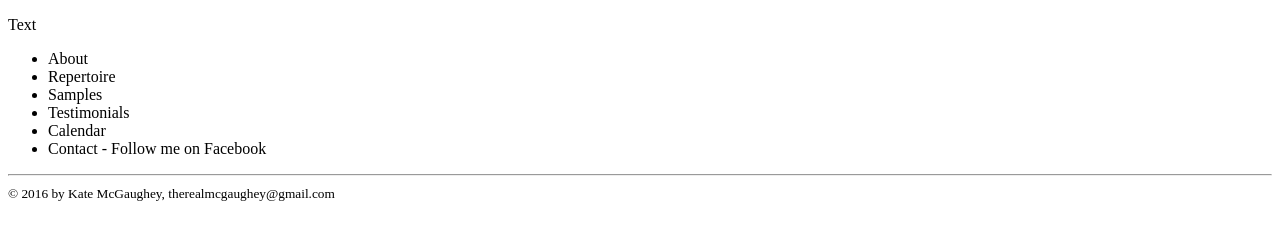
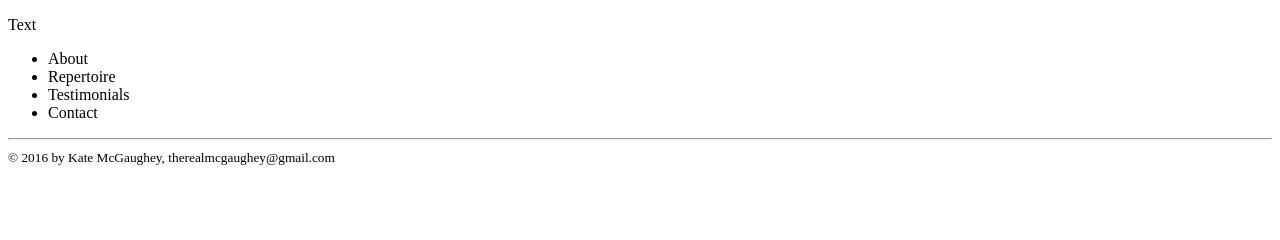
Before and after one commit to kate-mcgaughey/cynthia, a PHP site: page / in a window 1280 px wide. Shown: the part 342-582 px from the top of the page. Run offline with PHP 8.4, Linux system fonts and the light colour scheme.

Commit message:
Removed a few bullets

```diff
--- a/index.php
+++ b/index.php
@@ -10,15 +10,13 @@
 		<p>As a pianist, I have had the opportunity to play as a soloist and accompanist. My styles of piano playing include classical, jazz, pop/love songs, and ragtime. I am also available to accompany other musicians. Please note that at this time I do request that a piano or keyboard be provided for me.</p>
 		<p>Currently, I am a violinist with the Lake Geneva Symphony. In addition, I am a member of my local church’s praise team, where I serve as violinist, pianist & vocalist for the weekly services. Many blessings to you! I look forward to creating musical memories for your special occasion.</p>
 		<p>Should you be requesting an ensemble, the other musicians are also members of the Lake Geneva Symphony Orchestra or other area ensembles. My ensemble can cover violin, viola, cello, piano, and flute.</p>
-		<img src="" alt="Cynthia Hodgson"/>
+		<img src="" alt="Cynthia hasn't given me her headshot yet"/>
 		<p>Text</p>
 		<ul>
 			<li>About</li>
 			<li>Repertoire</li>
-			<li>Samples</li>
 			<li>Testimonials</li>
-			<li>Calendar</li>
-			<li>Contact - Follow me on Facebook</li>
+			<li>Contact</li>
 		</ul>
 	</body>
 	<HR>
--- a/public_html/documentation/milestone-1.php
+++ b/public_html/documentation/milestone-1.php
@@ -22,7 +22,7 @@
 
 			<h3>Persona</h3>
 
-<p>Jane is a 28-year-old woman in Woodstock, IL who is planning her wedding. She's a little overwhelmed by how much there is to do, and has a checklist. Finding a performer for background music seemed to be one of her easier tasks, so she is beginning there. She found Cynthia's site, but doesn't know exactly what she wants performed.</p>
+<p>Jane is a 28-year-old woman in Woodstock, IL who is planning her wedding. She's a little overwhelmed by how much there is to do, and has a checklist. Finding a performer for background music seemed to be one of her easier tasks, so she is beginning there. She found Cynthia's site, but doesn't know exactly what she wants performed. She explores the repertoire page, reviews the rates, and decides to inquire about </p>
 
 		</body>
 	</html>
```
